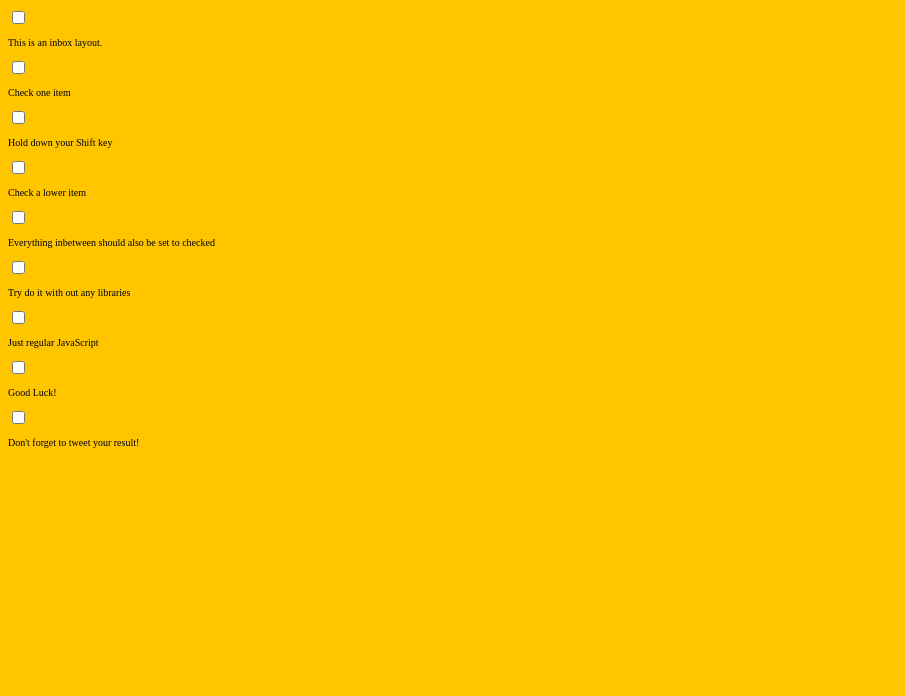
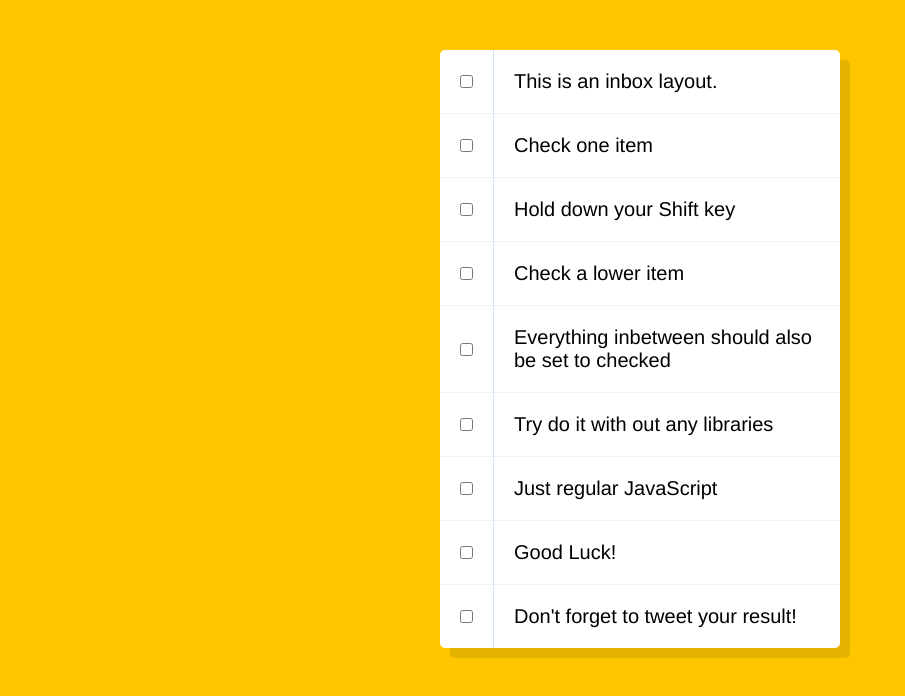
Before and after one commit to brandonleichty/JavaScript30, a plain HTML site: page 10 - Hold Shift and Check Checkboxes/index.html in a window 1280 px wide. Shown: the whole page, without its empty margins (0-905 px from the left). Drawn offline with Linux system fonts and the light colour scheme; files that its build step writes are made by us from their sources.

Commit message:
linked style sheet

```diff
--- a/10 - Hold Shift and Check Checkboxes/index.html
+++ b/10 - Hold Shift and Check Checkboxes/index.html
@@ -3,7 +3,7 @@
 <head>
   <meta charset="UTF-8">
   <title>Hold Shift to Check Multiple Checkboxes</title>
-  <link rel="stylesheet" href="src/css/style.css">
+  <link rel="stylesheet" href="src/css/styles.css">
 </head>
 <body>
    <!--
```
